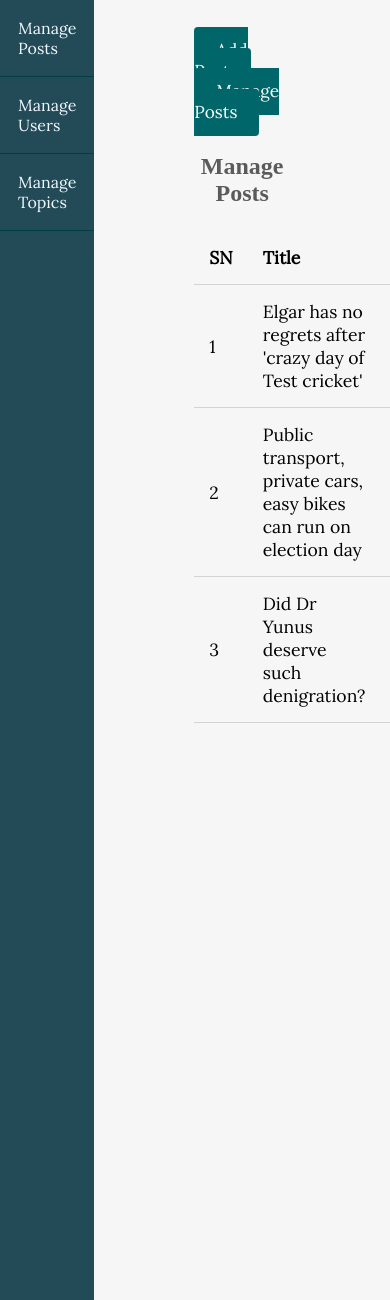
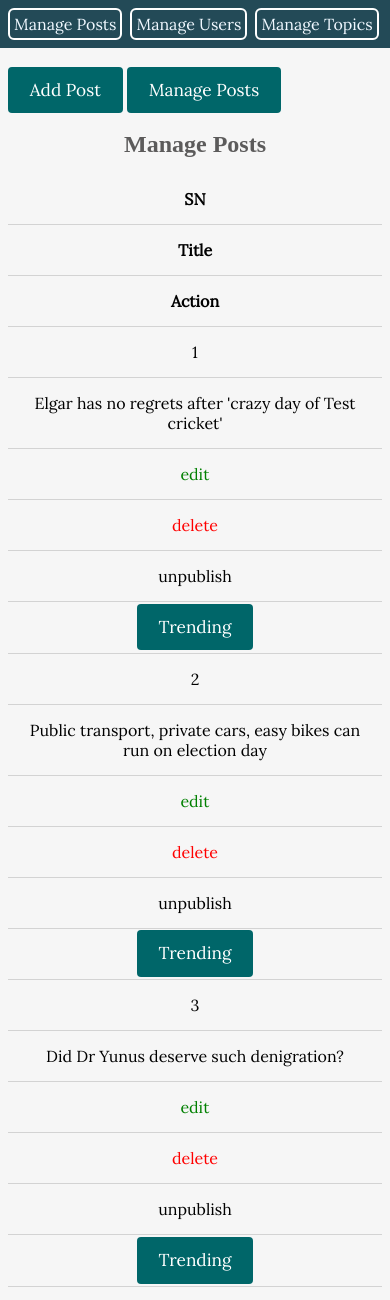
Before and after one commit to Razib100/rod_blogs, a PHP site: page /admin/posts/index.php in a window 390 px wide. Shown: the part 66-1366 px from the top of the page. Run offline with PHP 8.4, Linux system fonts and the light colour scheme; the visitor is signed in with stand-in values (Sample User, id 1); data comes from the database, SQL or seed files in the repository; data that the repository does not hold is empty; some libraries are stand-ins or nearby versions; some web fonts are replaced.

Commit message:
responsive design of admin panel

```diff
--- a/assets/css/admin.css
+++ b/assets/css/admin.css
@@ -36,6 +36,7 @@ header {
 	padding: 40px 100px 100px;
 	overflow-y: scroll;
 }
+
 .admin-content .page-title {
 	text-align: center;
 	margin-bottom: 1.5rem;
@@ -75,3 +76,78 @@ td {
 form div {
 	margin-bottom: 15px;
 }
+
+@media only screen and (max-width: 600px) {
+
+	.admin-wrapper {
+		display: flex;
+		flex-direction: column;
+		height: calc(100% - 66px);
+		width: 100vw;
+	}
+
+	.admin-wrapper .left-sidebar {
+		width: 100%;
+		background: #234a57;
+		flex: 0;
+	}
+
+	.admin-wrapper .left-sidebar ul {
+		list-style: none;
+		margin: 0px;
+		padding: 0px;
+		color: aliceblue;
+		display: flex;
+		gap: 8px;
+		padding: 8px;
+	}
+
+	.admin-wrapper .left-sidebar ul li a {
+		padding: 4px;
+		display: block;
+		border: 2px solid #fff;
+		border-radius: 6px;
+		text-align: center;
+	}
+
+	.admin-wrapper .left-sidebar ul li a:hover {
+		background: #004044;
+	}
+
+
+	.admin-wrapper .admin-content {
+		height: 100%;
+		padding: 32px 8px;
+		overflow-y: scroll;
+	}
+
+	.admin-content .page-title {
+		text-align: center;
+		margin-bottom: 1rem;
+	}
+
+	table {
+		font-size: 1rem;
+	}
+
+	th, td {
+		display: block;
+		width: 100%;
+		box-sizing: border-box;
+	}
+
+	td {
+		text-align: center;
+	}
+
+	th {
+		text-align: center;
+	}
+
+	.showing{
+		position: absolute;
+		top: 66px;
+		height: 10em;
+	}
+
+}
```
